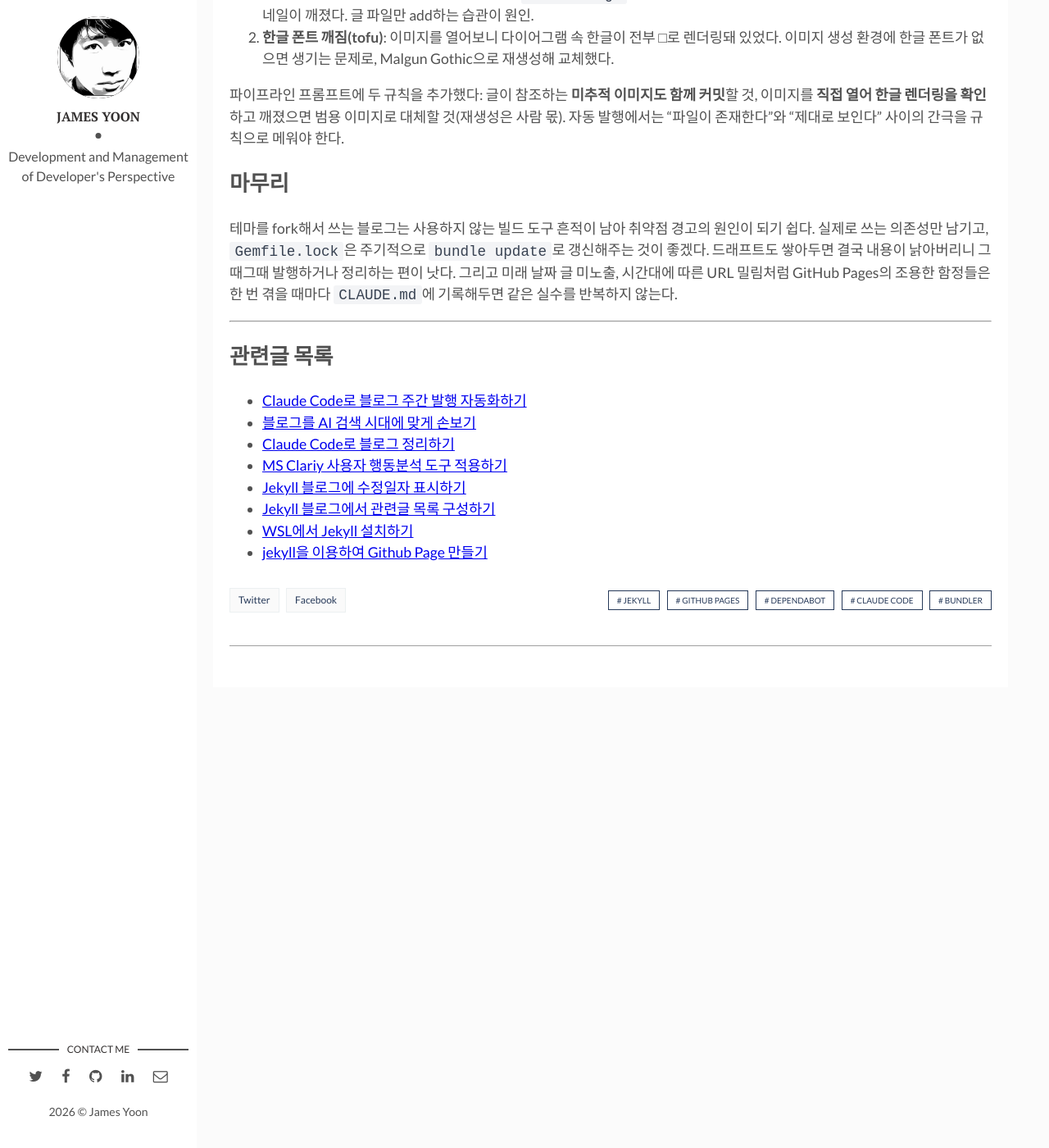
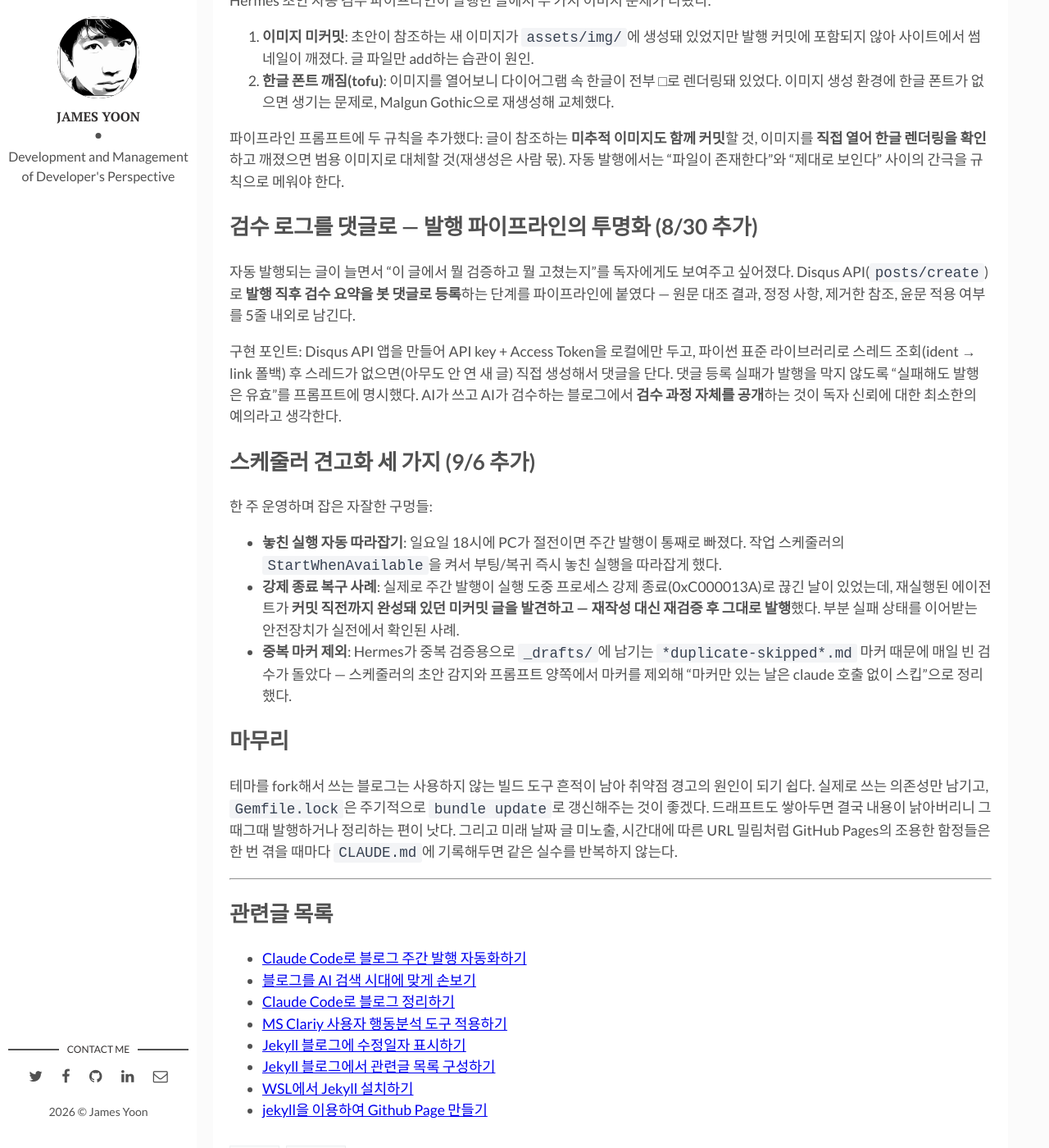
Before and after one commit to butteryoon/butteryoon.github.io, a Jekyll site: the page built from _posts/2026-07-14-blog_maintenance.md, in a window 1280 px wide and 1400 px high, scrolled down 5377 px. Shown: the whole window at 82% size. Built offline with Jekyll 4.4.1, drawn with Linux system fonts in a browser that asks for light colours; comment, search, counter and statistics services are not loaded; some of the changed text lies outside the part shown.

Commit message:
블로그 정리 글에 8/30~9/6 운영 개선 추가
Disqus 검수 로그 댓글 자동화, 스케줄러 견고화(놓친 실행
따라잡기·중복 마커 제외·강제 종료 복구 사례) 기록.

Co-Authored-By: Claude Fable 5 <noreply@anthropic.com>
Claude-Session: https://claude.ai/code/session_01GP584Scs1goEpQgpanpNdb

```diff
--- a/_posts/2026-07-14-blog_maintenance.md
+++ b/_posts/2026-07-14-blog_maintenance.md
@@ -30,6 +30,8 @@ categories: tools
 11. GitHub 부분 장애로 Pages 빌드 실패 시 대응 기록, json 젬 취약점 패치 (8/18)
 12. 코드블록·표가 페이지 폭을 밀어내는 반응형 문제 연쇄 수정 (8/24·8/29)
 13. 자동 발행 글의 타이틀 이미지 누락·한글 폰트 깨짐 대응 (8/29)
+14. 발행 글마다 "검수 로그"를 Disqus 댓글로 자동 등록 (8/30)
+15. 스케줄러 견고화 — 놓친 실행 자동 따라잡기, 중복 마커 제외, 강제 종료 복구 사례 (9/6)
 
 ## CLAUDE.md와 README 정리
 
@@ -171,6 +173,20 @@ Hermes 초안 자동 검수 파이프라인이 발행한 글에서 두 가지
 
 파이프라인 프롬프트에 두 규칙을 추가했다: 글이 참조하는 **미추적 이미지도 함께 커밋**할 것, 이미지를 **직접 열어 한글 렌더링을 확인**하고 깨졌으면 범용 이미지로 대체할 것(재생성은 사람 몫). 자동 발행에서는 "파일이 존재한다"와 "제대로 보인다" 사이의 간극을 규칙으로 메워야 한다.
 
+## 검수 로그를 댓글로 — 발행 파이프라인의 투명화 (8/30 추가)
+
+자동 발행되는 글이 늘면서 "이 글에서 뭘 검증하고 뭘 고쳤는지"를 독자에게도 보여주고 싶어졌다. Disqus API(`posts/create`)로 **발행 직후 검수 요약을 봇 댓글로 등록**하는 단계를 파이프라인에 붙였다 — 원문 대조 결과, 정정 사항, 제거한 참조, 윤문 적용 여부를 5줄 내외로 남긴다.
+
+구현 포인트: Disqus API 앱을 만들어 API key + Access Token을 로컬에만 두고, 파이썬 표준 라이브러리로 스레드 조회(ident → link 폴백) 후 스레드가 없으면(아무도 안 연 새 글) 직접 생성해서 댓글을 단다. 댓글 등록 실패가 발행을 막지 않도록 "실패해도 발행은 유효"를 프롬프트에 명시했다. AI가 쓰고 AI가 검수하는 블로그에서 **검수 과정 자체를 공개**하는 것이 독자 신뢰에 대한 최소한의 예의라고 생각한다.
+
+## 스케줄러 견고화 세 가지 (9/6 추가)
+
+한 주 운영하며 잡은 자잘한 구멍들:
+
+- **놓친 실행 자동 따라잡기**: 일요일 18시에 PC가 절전이면 주간 발행이 통째로 빠졌다. 작업 스케줄러의 `StartWhenAvailable`을 켜서 부팅/복귀 즉시 놓친 실행을 따라잡게 했다.
+- **강제 종료 복구 사례**: 실제로 주간 발행이 실행 도중 프로세스 강제 종료(0xC000013A)로 끊긴 날이 있었는데, 재실행된 에이전트가 **커밋 직전까지 완성돼 있던 미커밋 글을 발견하고 — 재작성 대신 재검증 후 그대로 발행**했다. 부분 실패 상태를 이어받는 안전장치가 실전에서 확인된 사례.
+- **중복 마커 제외**: Hermes가 중복 검증용으로 `_drafts/`에 남기는 `*duplicate-skipped*.md` 마커 때문에 매일 빈 검수가 돌았다 — 스케줄러의 초안 감지와 프롬프트 양쪽에서 마커를 제외해 "마커만 있는 날은 claude 호출 없이 스킵"으로 정리했다.
+
 ## 마무리
 
 테마를 fork해서 쓰는 블로그는 사용하지 않는 빌드 도구 흔적이 남아 취약점 경고의 원인이 되기 쉽다. 실제로 쓰는 의존성만 남기고, `Gemfile.lock`은 주기적으로 `bundle update`로 갱신해주는 것이 좋겠다. 드래프트도 쌓아두면 결국 내용이 낡아버리니 그때그때 발행하거나 정리하는 편이 낫다. 그리고 미래 날짜 글 미노출, 시간대에 따른 URL 밀림처럼 GitHub Pages의 조용한 함정들은 한 번 겪을 때마다 `CLAUDE.md`에 기록해두면 같은 실수를 반복하지 않는다.
```
Also changed, not shown: other parts of _posts/2026-07-14-blog_maintenance.md (+1 -1 lines).
